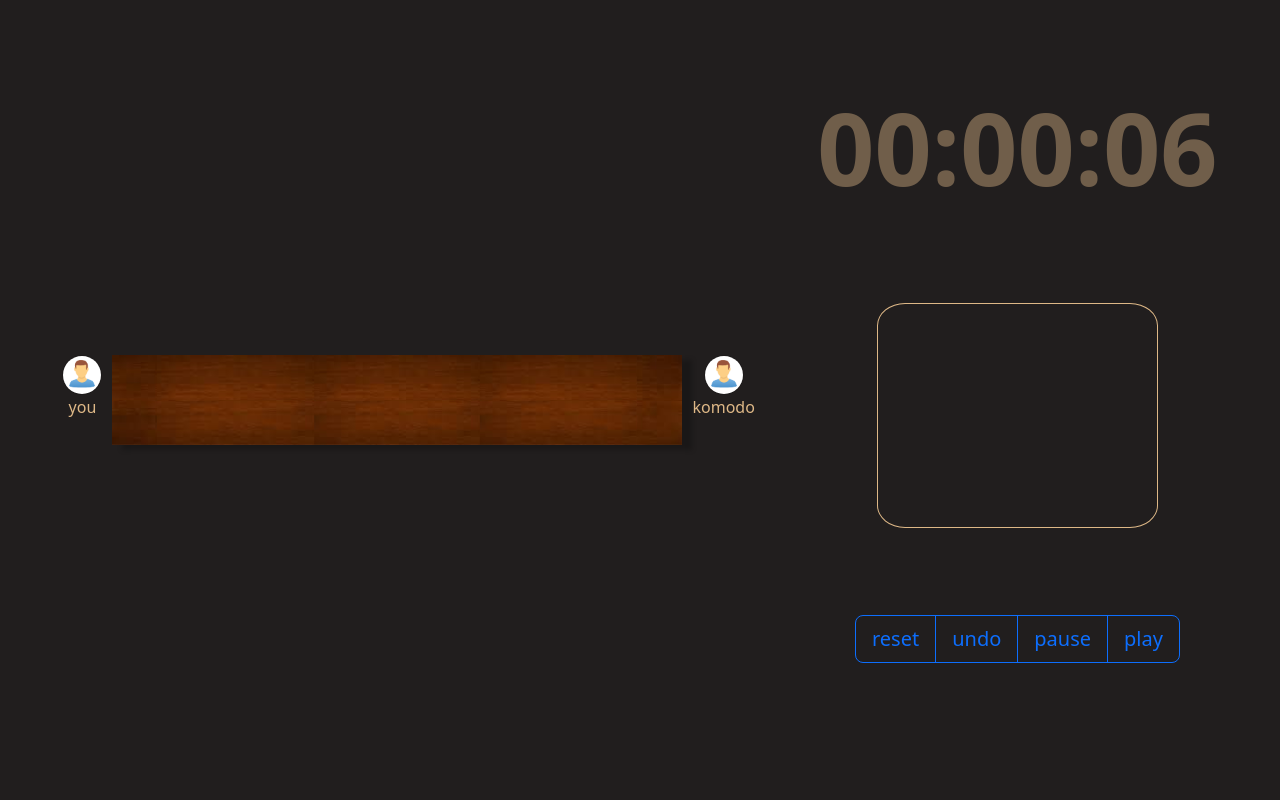
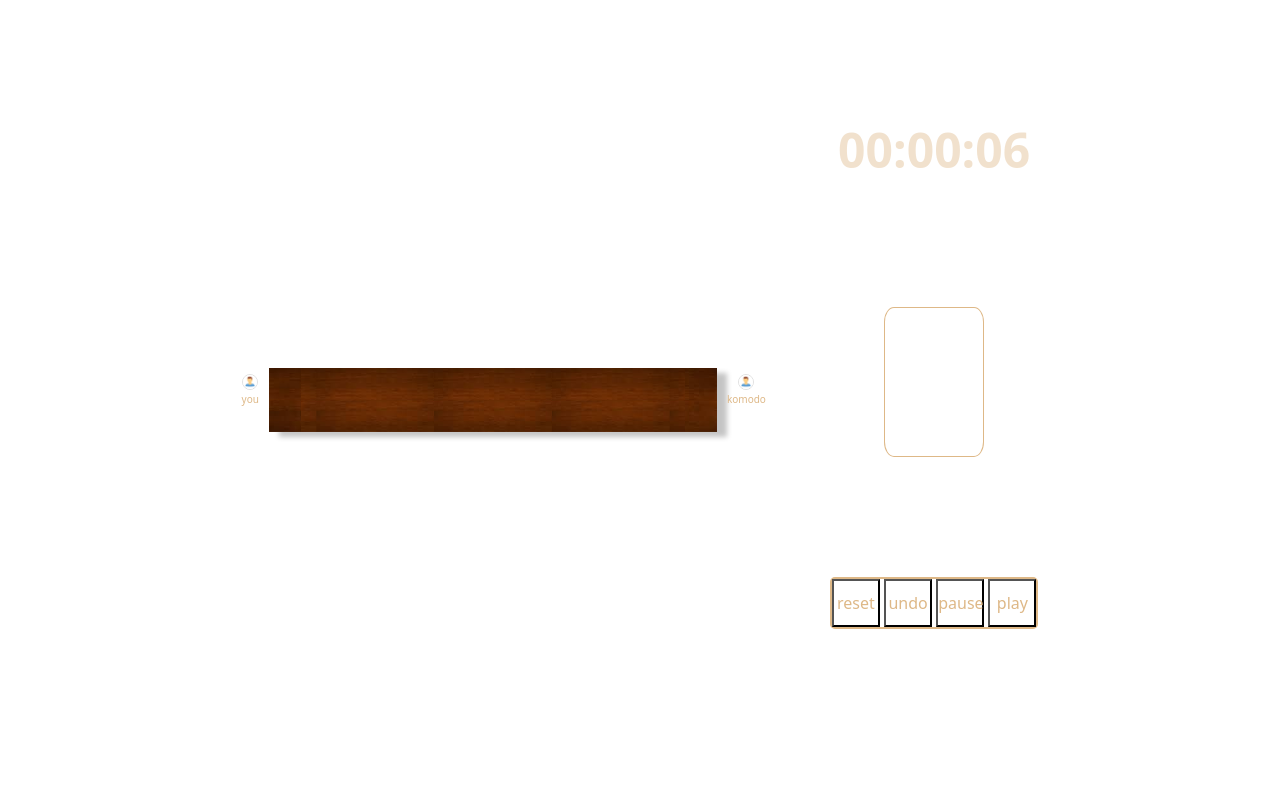
Before and after one commit to Osei365/CHESS-001, a Flask app: page / in a window 1280 px wide. Run offline with Flask 3, Linux system fonts and the light colour scheme.

Commit message:
chess style in css file.

```diff
--- a/app.py
+++ b/app.py
@@ -35,15 +35,13 @@ def index():
 @app.route('/play', methods=['POST'], strict_slashes=False)
 def play_game():
     dic = request.get_json()
-    if dic['fen'] != '':
-        board = chess.Board(dic['fen'])
-    else:
-        board = chess.Board()
+    board = chess.Board(dic['fen'])
     move = chess.Move.from_uci(dic['move'])
     result = {'fen': board.fen()}
     if move in board.legal_moves:
         result['answer'] = 'true'
         result['san'] = str(board.san(move))
+        print(move)
         board.push(move)
         print(board)
         result['fen'] = board.fen()
@@ -59,7 +57,9 @@ def computer():
     result = engine.play(board, chess.engine.Limit(time=0.1))
     new_dic = {'move': str(result.move)}
     new_dic['san'] = str(board.san(result.move))
+    print(result.move)
     board.push(result.move)
+    print(board)
     new_dic['fen'] = board.fen()
 
     return jsonify(new_dic)
--- /dev/null
+++ b/static/styles/chessstyle.css
@@ -0,0 +1,128 @@
+html{
+    height: 100vh;
+    padding: 0;
+}
+body {
+    margin: 0;
+    height: 100%;
+    background-color: rgb(33, 30, 30);
+ }
+.wrapper {
+    display: grid;
+    grid-template-columns: repeat(8, 3em);
+    grid-auto-rows: 3em;
+    border: 2em ridge transparent;
+    border-image: url('../static/images/wood2.jpeg') 50 repeat;
+    box-shadow: 10px 5px 5px rgba(0, 0, 0, 0.231);
+}
+
+.even {
+    background-image: url('../static/images/images.jpeg');
+    background-repeat: repeat;
+}
+.odd {
+    background-image: url('../static/images/wooden-laminate-sheet.jpg');
+    background-repeat: repeat;
+}
+
+img {
+    width: 3em;
+    height: 3em;
+}
+
+.hide {
+    display: none;
+}
+
+.drag-over {
+    border: solid 3px yellow;
+}
+
+.chess-container {
+    height: 100%;
+    display: flex;
+    justify-content: center;
+    align-items: center;
+}
+
+.first-part {
+    display: flex;
+    justify-content: center;
+    margin-right: 2em;
+}
+
+.second-part {
+    height: 100%;
+    display: flex;
+    flex-direction: column;
+    justify-content: space-evenly;
+    align-items: center;
+    padding-bottom: 50px;
+    margin-left: 2em;
+}
+
+.clock {
+    font-size: 3em;
+    font-weight: bold;
+    color: rgba(222, 184, 135, 0.42);
+}
+
+.opponent {
+    height: 90%;
+    display: flex;
+    flex-direction: column;
+    justify-content: flex-start;
+    align-items: center;
+    margin-left: 10px;
+}
+
+.player {
+    height: 90%;
+    display: flex;
+    flex-direction: column;
+    justify-content: flex-end;
+    margin-right: 10px;
+    align-items: center;
+}
+
+
+
+.avatar img {
+    width: 1em;
+    height: 1em;
+    border: 1px solid rgba(0, 0, 0, 0.123);
+    border-radius: 50%;
+}
+
+.opponent p, .player p {
+    padding: 0;
+    font-size: 10px;
+    text-align: center;
+    color: burlywood;
+}
+
+.san-move {
+    width: 100px;
+    max-width: 100px;
+    height: 150px;
+    overflow-y: scroll;
+    color: burlywood;
+    font-size: 15px;
+    border: 1px solid burlywood;
+    border-radius: 10%;
+
+}
+
+.chess-button
+{
+    border: 2px solid burlywood;
+    border-radius: 5px;
+}
+
+.chess-button button {
+    padding: 0;
+    background-color: transparent;
+    color: burlywood;
+    width: 3em;
+    height: 3em;
+}
--- a/templates/index.html
+++ b/templates/index.html
@@ -4,121 +4,9 @@
     <meta charset="UTF-8">
     <meta name="viewport" content="width=device-width, initial-scale=1.0">
     <title>CHESS</title>
+    <link rel="stylesheet" href="../static/styles/chessstyle.css">
     <link href="https://cdn.jsdelivr.net/npm/bootstrap@5.3.2/dist/css/bootstrap.min.css" rel="stylesheet" integrity="sha384-T3c6CoIi6uLrA9TneNEoa7RxnatzjcDSCmG1MXxSR1GAsXEV/Dwwykc2MPK8M2HN" crossorigin="anonymous">
     <script src="https://cdn.jsdelivr.net/npm/jquery@3.7.1/dist/jquery.min.js"></script>
-
-    <style>
-        html{
-            height: 100vh;
-            padding: 0;
-        }
-        body {
-            margin: 0;
-            height: 100%;
-            background-color: rgb(33, 30, 30);
-         }
-        .wrapper {
-            display: grid;
-            grid-template-columns: repeat(8, 60px);
-            grid-auto-rows: 60px;
-            border: 45px ridge transparent;
-            border-image: url('../static/images/wood2.jpeg') 50 repeat;
-            box-shadow: 10px 5px 5px rgba(0, 0, 0, 0.231);
-        }
-
-        .even {
-            background-image: url('../static/images/images.jpeg');
-            background-repeat: repeat;
-        }
-        .odd {
-            background-image: url('../static/images/wooden-laminate-sheet.jpg');
-            background-repeat: repeat;
-        }
-
-        img {
-            width: 60px;
-            height: 60px;
-        }
-
-        .hide {
-            display: none;
-        }
-
-        .drag-over {
-            border: solid 3px yellow;
-        }
-
-        .chess-container {
-            height: 100%;
-            display: flex;
-            justify-content: space-evenly;
-            align-items: center;
-        }
-
-        .first-part {
-            display: flex;
-            justify-content: center;
-        }
-
-        .second-part {
-            height: 100%;
-            display: flex;
-            flex-direction: column;
-            justify-content: space-evenly;
-            align-items: center;
-            padding-bottom: 50px;
-        }
-
-        .clock {
-            font-size: 100px;
-            font-weight: bold;
-            color: rgba(222, 184, 135, 0.42);
-        }
-
-        .opponent {
-            height: 90%;
-            display: flex;
-            flex-direction: column;
-            justify-content: flex-start;
-            align-items: center;
-            margin-left: 10px;
-        }
-
-        .player {
-            height: 90%;
-            display: flex;
-            flex-direction: column;
-            justify-content: flex-end;
-            margin-right: 10px;
-            align-items: center;
-        }
-
-
-
-        .avatar img {
-            width: 40px;
-            height: 40px;
-            border: 1px solid rgba(0, 0, 0, 0.123);
-            border-radius: 50%;
-        }
-
-        .opponent p, .player p {
-            padding: 0;
-            text-align: center;
-            color: burlywood;
-        }
-
-        .san-move {
-            width: 70%;
-            height: 30%;
-            overflow-y: auto;
-            color: burlywood;
-            font-size: 15px;
-            border: 1px solid burlywood;
-            border-radius: 10%;
-            padding: 15px;
-        }
-    </style>
 </head>
 <body onload="startTimer()">
     <div class="chess-container">
@@ -186,11 +74,11 @@
             <div class="san-move">
             </div>
             <div>
-                <div class="btn-group btn-group-lg" role="group" aria-label="preventDefault button group">
-                    <button type="button" class="btn btn-outline-primary" id="reset">reset</button>
-                    <button type="button" class="btn btn-outline-primary" id="undo">undo</button>
-                    <button type="button" class="btn btn-outline-primary" id="pause">pause</button>
-                    <button type="button" class="btn btn-outline-primary" id="play">play</button>
+                <div class="chess-button">
+                    <button type="button" id="reset">reset</button>
+                    <button type="button" id="undo">undo</button>
+                    <button type="button" id="pause">pause</button>
+                    <button type="button" id="play">play</button>
                 </div>
             </div>
         </div>
@@ -199,8 +87,8 @@
 </html>
 
 <script>
-    let fen_string = '';
-    const fen_list = [fen_string];
+    let default_fen = 'rnbqkbnr/pppppppp/8/8/8/8/PPPPPPPP/RNBQKBNR w KQkq - 0 1';
+    const fen_list = [default_fen];
     const move_list = [];
     let start = null;
     let timer = null;
@@ -259,15 +147,14 @@
 
     function drop (e) {
         // e.preventDefault();
-        e.target.classList.remove('drag-over')
 
         const id = e.dataTransfer.getData('text/plain');
         if (e.target.tagName === 'IMG') {
-            let parent = e.target.parentElement;
-            parent.classList.remove('drag-over')
-            new_id = parent.id;
+            e.target.parentElement.classList.remove('drag-over')
+            new_id = e.target.parentElement.id;
         }
         else {
+            e.target.classList.remove('drag-over');
             new_id = e.target.id;
         }
 
@@ -284,19 +171,37 @@
             success: function (data) {
                 console.log(data['answer']);
                 if (data['answer'] === 'true') {
-                    if (e.target.tagName === 'IMG') {
-                        let parent = e.target.parentElement;
-                        e.target.classList.add('hide')
-                        parent.insertBefore(draggable, parent.firstChild);
+                    if (parent.id+new_id === 'e1h1' && data['san'] === 'O-O') {
+                        new_id = 'g1';
                     }
-                    else {
-                        e.target.insertBefore(draggable, e.target.firstChild);
+                    else if (parent.id+new_id === 'e1a1' && data['san'] === 'O-O-O') {
+                        new_id = 'c1'
+                    }
+                    const to = document.getElementById(new_id);
+
+                    if (to.childNodes.length > 0) {to.firstChild.classList.add('hide')}
+                    to.insertBefore(draggable, to.firstChild);
+
+                    // handling the castling move in chess
+                    if (parent.id+new_id === 'e1g1' && data['san'] === 'O-O') {
+                        console.log(data['san']);
+                        let h1 = document.getElementById('h1');
+                        let f1 = document.getElementById('f1');
+                        f1.insertBefore(h1.firstChild, f1.firstChild);
+                        move_list.push(parent.id+new_id+'h1f1');
+                    } else if (parent.id+new_id === 'e1c1' && data['san'] === 'O-O-O') {
+                        console.log(data['san']);
+                        let a1 = document.getElementById('a1');
+                        let d1 = document.getElementById('d1');
+                        d1.insertBefore(a1.firstChild, d1.firstChild);
+                        move_list.push(parent.id+new_id+'a1d1');
+                    } else {
+                        move_list.push(parent.id+new_id);
                     }
                     $('.san-move').append(`${data['san']} `);
-                    move_list.push(parent.id+new_id);
+
                     console.log(move_list);
-                    fen_string = data['fen'];
-                    fen_list.push(fen_string);
+                    fen_list.push(data['fen']);
                     console.log(fen_list);
 
                     computerPlayer(data['fen']);
@@ -310,13 +215,18 @@
     function undo () {
         if (move_list.length >= 1) {
             const str = move_list[move_list.length - 1];
-            const drop_string = str.substring(0, 2);
-            const drag_string = str.substring(2, 4);
-
-            const element1 = document.getElementById(drop_string);
-            const element2 = document.getElementById(drag_string);
-            console.log(element1)
-            console.log(element1.firstChild);
+            // const drop_string = str.substring(0, 2);
+            // const drag_string = str.substring(2, 4);
+            if (str.length === 8) {
+                const castling1 = document.getElementById(str.substring(4, 6));
+                const castling2 = document.getElementById(str.substring(6, 8));
+                castling1.insertBefore(castling2.firstChild, castling1.firstChild);
+                if (castling2.childNodes.length > 0) {
+                    castling2.firstChild.classList.remove('hide');
+                }
+            }
+            const element1 = document.getElementById(str.substring(0, 2));
+            const element2 = document.getElementById(str.substring(2, 4));
             element1.insertBefore(element2.firstChild, element1.firstChild);
             if (element2.childNodes.length > 0) {
                 element2.firstChild.classList.remove('hide');
@@ -344,12 +254,12 @@
             contentType: 'application/json',
             success: function (data) {
                 console.log(data['move']);
-                str = data['move']
-                const drop_string = str.substring(0, 2);
-                const drag_string = str.substring(2, 4);
+                const str = data['move'];
+                // const drop_string = str.substring(0, 2);
+                // const drag_string = str.substring(2, 4);
 
-                const element1 = document.getElementById(drop_string);
-                const element2 = document.getElementById(drag_string);
+                const element1 = document.getElementById(str.substring(0, 2));
+                const element2 = document.getElementById(str.substring(2, 4));
 
                 if (element2.childNodes.length === 0) {
                     element2.appendChild(element1.firstChild);
@@ -358,11 +268,25 @@
                     element2.firstChild.classList.add('hide')
                     element2.insertBefore(element1.firstChild, element2.firstChild)
                 }
+                if (str === 'e8g8' && data['san'] === 'O-O') {
+                    console.log(data['san']);
+                    let h8 = document.getElementById('h8');
+                    let f8 = document.getElementById('f8');
+                    f8.insertBefore(h8.firstChild, f8.firstChild);
+                    move_list.push(str+'h8f8');
+                } else if (str === 'e8c8' && data['san'] === 'O-O-O') {
+                    console.log(data['san']);
+                    let a8 = document.getElementById('a8');
+                    let d8 = document.getElementById('d8');
+                    d8.insertBefore(a8.firstChild, d8.firstChild);
+                    move_list.push(str+'a8d8');
+                } else {
+                    move_list.push(str);
+                }
+
                 $('.san-move').append(`${data['san']} `);
-                move_list.push(str);
                 console.log(move_list);
-                fen_string = data['fen'];
-                fen_list.push(fen_string);
+                fen_list.push(data['fen']);
 
             }
         });
@@ -375,19 +299,29 @@
         showTimer();
     }
 
+    function endTimer() {
+        if (timer) {
+            clearInterval(timer);
+        }
+    }
+
     function showTimer () {
         console.log('show time');
         let hr, min, sec;
         timer = setInterval(() => {
+            // difference between present time and start time
             diff = new Date().getTime() - start;
 
+            // hour derived from the difference
             hr = parseInt(diff/1000/60/60);
             hr = hr < 10 ? '0' + hr : hr;
 
+            // minute derived from the difference
             min = parseInt(diff/1000/60);
             if (min > 59) {min %= 60};
             min = min < 10 ? '0' + min : min;
 
+            // second derived from the difference
             sec = parseInt(diff/1000);
             if (sec > 59) {sec %= 60};
             sec = sec < 10 ? '0' + sec : sec;
@@ -398,13 +332,16 @@
 
     $('#pause').on('click', function () {
         console.log(diff);
-        clearInterval(timer);
+        // pause the time
+        endTimer();
+        console.log(timer);
         $(this).prop('disabled', true);
         $('#play').prop('disabled', false);
     });
 
     $('#play').on('click', function () {
         console.log(start);
+        // calculates the time when game was paused
         start = start + (new Date().getTime() - (diff + start));
         console.log(start)
         showTimer();
@@ -413,12 +350,16 @@
     });
 
     $('#undo').on('click', function () {
+        // undos both the player and computer move
         undo();
         undo();
     });
 
     $('#reset').on('click', function () {
+        // resets the entire game
         reset();
+        endTimer();
+        showTimer();
         $('#pause').prop('disabled', false);
         $('#play').prop('disabled', true);
     });
```
